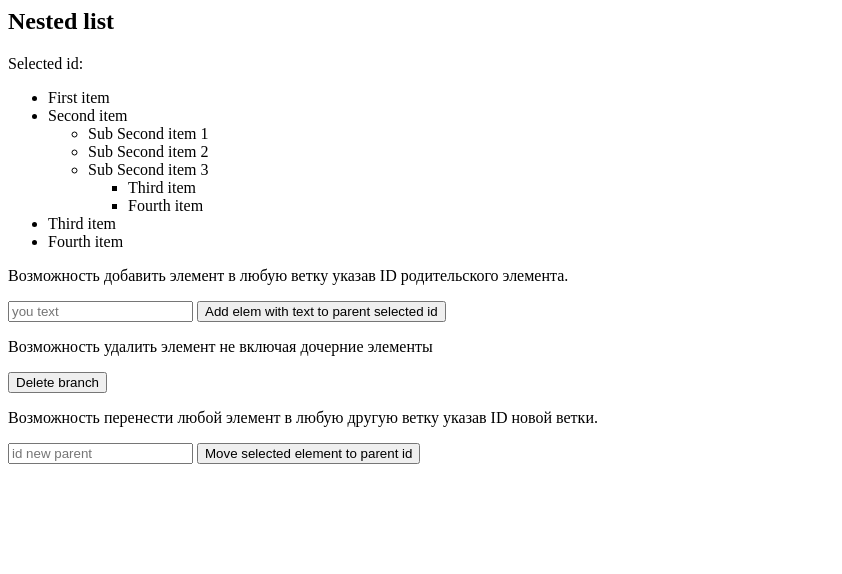
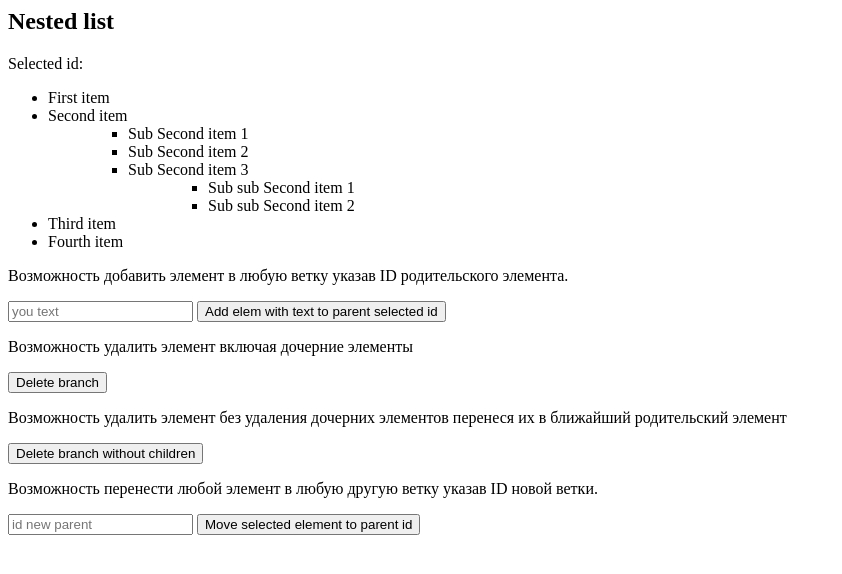
Before and after one commit to Shurara/tree-js-project, a plain HTML site: page index.html in a window 1280 px wide. Shown: the whole page, without its empty margins (0-842 px from the left). Drawn offline with Linux system fonts and the light colour scheme.

Commit message:
030220120

```diff
--- a/index.html
+++ b/index.html
@@ -15,8 +15,11 @@
       <input class="addElementInput" type="text" placeholder="you text" />
       <input type="submit" value="Add elem with text to parent selected id" />
     </form>
-    <p>Возможность удалить элемент не включая дочерние элементы</p>
+    <p>Возможность удалить элемент включая дочерние элементы</p>
     <button class="deleteBranch" type="button">Delete branch</button>
+    <p>Возможность удалить элемент без удаления дочерних элементов перенеся их в ближайший родительский элемент
+    </p>
+    <button class="deleteBranchWithoutChildren" type="button">Delete branch without children</button>
     <p>Возможность перенести любой элемент в любую другую ветку указав ID новой ветки.</p>
     <form class="moveBranch">
       <input class="newParentID" type="number" placeholder="id new parent" />
--- a/js/app.js
+++ b/js/app.js
@@ -7,6 +7,7 @@ const refs = {
     addElement: document.querySelector(".addElement"),
     addElementInput: document.querySelector(".addElementInput"),
     deleteBranch: document.querySelector(".deleteBranch"),
+    deleteBranchWithoutChildren: document.querySelector(".deleteBranchWithoutChildren"),
     moveBranch: document.querySelector(".moveBranch"),
     newParentID: document.querySelector(".newParentID")
 };
@@ -16,11 +17,11 @@ const {items} = data;
 function createChildElem(id, label) {
     const child = document.createElement("li");
     child.id = id;
-    //child.textContent = "id " + id + " value " + label;
     child.textContent = label;
     return child;
 }
 
+/*
 function createChildElemst(arr, parent) {
     const root = document.createElement("ul");
     arr.forEach(e => {
@@ -29,6 +30,21 @@ function createChildElemst(arr, parent) {
         } else {
             root.appendChild(createChildElem(e.id, e.label));
             createChildElemst(e.items, root);
+        }
+    });
+    parent.appendChild(root);
+}
+*/
+
+function createChildElemst(arr, parent) {
+    const root = document.createElement("ul");
+    arr.forEach(e => {
+        if (!("items" in e)) {
+            root.appendChild(createChildElem(e.id, e.label));
+        } else {
+            const innerUl = document.createElement("ul");
+            root.appendChild(createChildElem(e.id, e.label)).appendChild(innerUl);
+            createChildElemst(e.items, innerUl);
         }
     });
     parent.appendChild(root);
@@ -58,6 +74,18 @@ function deleteBranch() {
     }
 }
 
+function deleteBranchWithoutChildren() {
+    if (refs.selectedId.textContent) {
+        const id = refs.selectedId.textContent;
+        let element = document.getElementById(id);
+        let fragment = document.createDocumentFragment();
+        while(element.firstChild) {
+            fragment.appendChild(element.firstChild);
+        }
+        element.parentNode.replaceChild(fragment, element);
+        }
+}
+
 function moveBranch(e) {
     e.preventDefault();
     if (refs.selectedId.textContent) {
@@ -76,5 +104,6 @@ createChildElemst(items, refs.treeData);
 
 refs.treeData.addEventListener("click", showSelectedId);
 refs.deleteBranch.addEventListener("click", deleteBranch);
+refs.deleteBranchWithoutChildren.addEventListener("click", deleteBranchWithoutChildren);
 refs.addElement.addEventListener("submit", addUserElement);
 refs.moveBranch.addEventListener("submit", moveBranch);
--- a/js/data.js
+++ b/js/data.js
@@ -11,8 +11,8 @@ let data = {
           id: 5,
           label: "Sub Second item 3",
           items: [
-            { id: 6, label: "Third item" },
-            { id: 7, label: "Fourth item" }
+            { id: 6, label: "Sub sub Second item 1" },
+            { id: 7, label: "Sub sub Second item 2" }
           ]
         }
       ]
```
